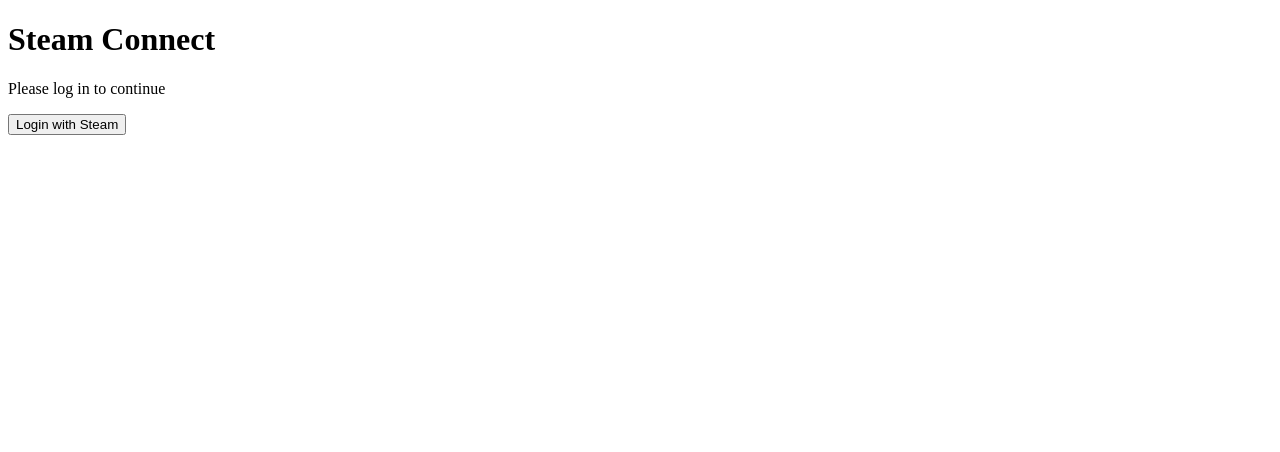
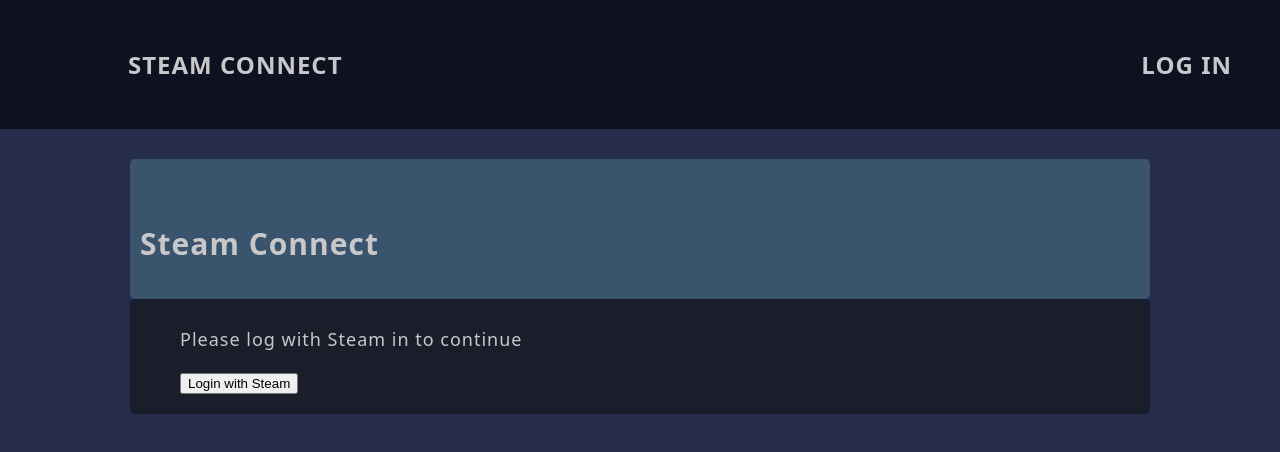
Before and after one commit to MiladGGG/steam-connect, a React (Vite) app: page / in a window 1280 px wide. Shown: the top 452 px of the page. Built offline with nearby package versions, Linux system fonts and the light colour scheme; no server answers.

Commit message:
Updated CSS, added early Dashboard component

```diff
--- a/src/App.jsx
+++ b/src/App.jsx
@@ -1,9 +1,12 @@
-import AuthenticationBasic from './AuthenticationBasic'
+import Header from './Header';
+import Authentication from './Authentication'
+
 
 function App() {
 
   return <>
-    <AuthenticationBasic/>
+  <Header/>
+    <Authentication/>
 
   </>;
 }
--- a/src/AuthenticationBasic.jsx
+++ b/src/Authentication.jsx
@@ -1,6 +1,7 @@
 import React, {useState, useEffect} from "react";
+import Dashboard from "./Dashboard";
 
-function AuthenticationBasic(){
+function Authentication(){
 
     let [loggedIn, setLoggedIn] = useState(false)
     let [userData, setUserData] = useState({})
@@ -37,31 +38,32 @@
 
 
     return <>
-        <h1>Steam Connect</h1>
+
         {loggedIn?
-        <UserDashboard profile={userData.profile}/>
+        <Dashboard profile={userData.profile}/>
         :
-        <><p>Please log in to continue</p>
-        <button onClick={steamLogin}>Login with Steam</button></>}
+        <>
+        <div className="containerHeader" >
+            <h2>Steam Connect</h2>
+        </div>
+
+        <div className="bodyContainer">
+
+            <div className="bodyContents">
+                <p>Please log with Steam in to continue</p>
+                <button onClick={steamLogin}>Login with Steam</button>
+
+            </div>
+        </div>
+        </>
+
+        }
 
 
     </>;
 
 }
 
-function UserDashboard(dataProp){
-    console.log(dataProp)
-
-    const avatarUrl = dataProp.profile._json.avatarfull;
-    const displayName = dataProp.profile.displayName;
 
 
-    return <>
-        <h2>Welcome, {displayName}!</h2>
-        <img src={avatarUrl} placeholder="Steam Avatar"></img>
-
-
-    </>
-}
-
-export default AuthenticationBasic;
+export default Authentication;
--- /dev/null
+++ b/src/Dashboard.jsx
@@ -0,0 +1,64 @@
+function calculateTimeAgo(timeCreated){ //Not maintainable but its still really cool code 😍,
+    const now = new Date();
+    const accountCreated = new Date(timeCreated);
+
+    let months = ["Jan", "Feb", "Mar", "Apr", "May", "Jun", "Jul", "Aug", "Sep", "Oct", "Nov", "Dec"];
+
+
+    const accountCreatedStr = `${String(accountCreated.getDay()).padStart(2,"0")} ${months[accountCreated.getMonth()]},  ${accountCreated.getFullYear()}`
+    const created = new Date(accountCreated);
+
+    let yearsAgo = now.getFullYear() - created.getFullYear();
+    let monthsAgo = now.getMonth() - created.getMonth();
+
+    if(monthsAgo < 0){yearsAgo--; monthsAgo+=12;}
+
+    let timeAgo = [`${yearsAgo} years ago` ,`${monthsAgo} months ago`];
+
+    yearsAgo >= 1? timeAgo = timeAgo[0] :timeAgo= timeAgo[1];
+
+    if(monthsAgo === 0 && yearsAgo === 0) timeAgo = 0;
+
+   return timeAgo? `${timeAgo}  (${accountCreatedStr})` : accountCreatedStr; //Returns yrs ago, months ago, OR JUST the date
+}
+
+
+
+function Dashboard(dataProp){
+    console.log(dataProp)
+
+    const avatarUrl = dataProp.profile._json.avatarfull;
+    const displayName = dataProp.profile.displayName;
+
+    //Get rest of information from  steam website
+
+
+   let accountCreatedFullStr = calculateTimeAgo(dataProp.profile._json.timecreated *1000)
+
+
+    return <>
+        <div className="containerHeader">
+            <h2>Welcome, {displayName}!</h2>
+
+        </div>
+
+
+        <div className="bodyContainer">
+            <div className="userDisplay">
+                <img src={avatarUrl} placeholder="Steam Avatar"></img>
+
+                <h2>{displayName}</h2>
+
+                <label>Account Created: {accountCreatedFullStr}</label>
+
+
+            </div>
+
+        </div>
+
+
+    </>
+}
+
+
+export default Dashboard;
--- /dev/null
+++ b/src/Header.jsx
@@ -0,0 +1,23 @@
+
+function Header(){
+
+    return <div className="header">
+        <div className="header-start">
+
+            <label id="header-label">STEAM CONNECT</label>
+
+        </div>
+
+        <div className="header-end">
+
+
+            <label >LOG IN</label>
+
+
+
+        </div>
+
+    </div>
+}
+
+export default Header;
--- a/src/auth/steam-strategy.js
+++ b/src/auth/steam-strategy.js
@@ -18,7 +18,7 @@
 passport.use(new SteamStrategy({
     returnURL: 'http://localhost:3000/auth/steam/return',
     realm: 'http://localhost:3000/',
-    apiKey: "SecretapikeyLOL"
+    apiKey: "NottellingYOU!"
   },
   (identifier, profile, done) => {
 
--- a/src/index.css
+++ b/src/index.css
@@ -0,0 +1,120 @@
+body{
+    background-color: #262c4b;
+    padding: 0;
+    margin: 0;
+    font-family: system-ui, -apple-system, BlinkMacSystemFont, 'Segoe UI', Roboto, Oxygen, Ubuntu, Cantarell, 'Open Sans', 'Helvetica Neue', sans-serif;
+    font-weight: 600;
+    font-stretch: condensed;
+    letter-spacing: 1px;
+    color: rgb(200, 200, 203);
+}
+
+
+
+
+
+
+
+.header
+{
+    background-color: #0e1220;
+
+    padding: 3rem ;
+    padding-left: 8rem;
+    padding-right: 3rem;
+    margin-bottom: 30px;
+    background-position: center top;
+    overflow: hidden;
+
+    display: flex;
+}
+
+.header label{
+    font-size: 1.5rem;
+
+}
+
+.header-end{
+    text-align: right;
+    flex: auto;
+}
+
+
+
+
+
+
+
+
+
+.bodyContainer, .containerHeader{
+    margin: auto;
+    position: relative;
+    display: block;
+
+    flex: auto;
+    text-align: left;
+    width: 1000px;
+    padding: 10px;
+
+    border-radius: 5px;
+}
+.containerHeader{
+    background-color: rgb(58, 84, 109);
+    font-size: 20px;
+
+}
+.containerHeader h2{
+    padding: 0;
+    padding-top: 29px;
+}
+
+
+.bodyContainer{
+    background-color: #1a1d2a;
+    font-size: 18px;
+
+
+}
+
+.bodyContents{
+    padding-left: 40px;
+    font-weight: initial;
+    padding-bottom: 10px;
+}
+
+
+
+
+
+
+
+
+
+
+
+
+.userDisplay{
+
+    padding: 20px;
+    display: block;
+    margin-left: auto;
+    margin-right: auto;
+
+
+}
+
+
+
+.userDisplay img{
+    border-radius: 50px;
+    margin-right: 50px;
+
+
+    float: left;
+
+    border: 5px solid transparent;
+    border-color: rgba(0, 0, 0, 0.3);
+
+
+}
```
